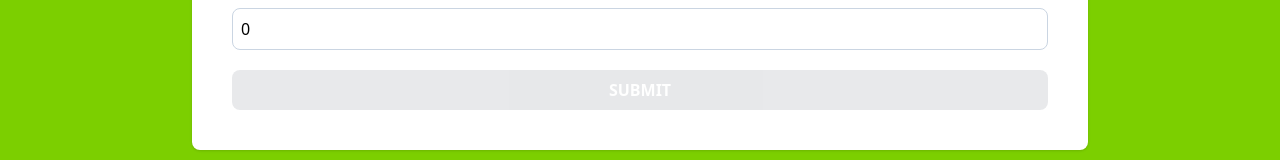
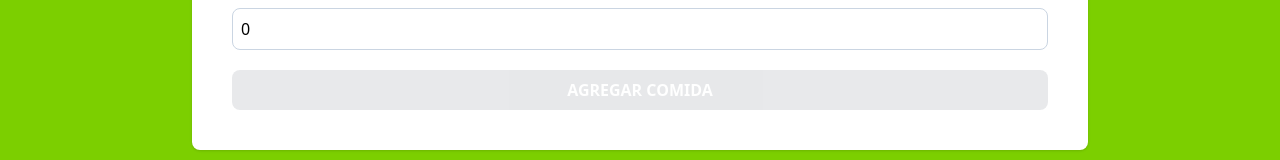
Before and after one commit to Fr3ak-Dev/cal_control, a React (Vite) app: page / in a window 1280 px wide. Shown: the part 396-556 px from the top of the page. Built offline with nearby package versions, Linux system fonts and the light colour scheme.

Commit message:
update submit button label based on activity category

```diff
--- a/src/components/Form.tsx
+++ b/src/components/Form.tsx
@@ -55,6 +55,7 @@ export default function Form() {
             </div>
             <input type="submit"
                 className="bg-gray-800 hover:bg-gray-900 w-full p-2 font-bold uppercase text-white cursor-pointer rounded-lg disabled:opacity-10"
+                value={activity.category === 1 ? 'Agregar Comida' : 'Agregar Ejercicio'}
                 disabled={!isValidActivity()} />
         </form>
     )
```
